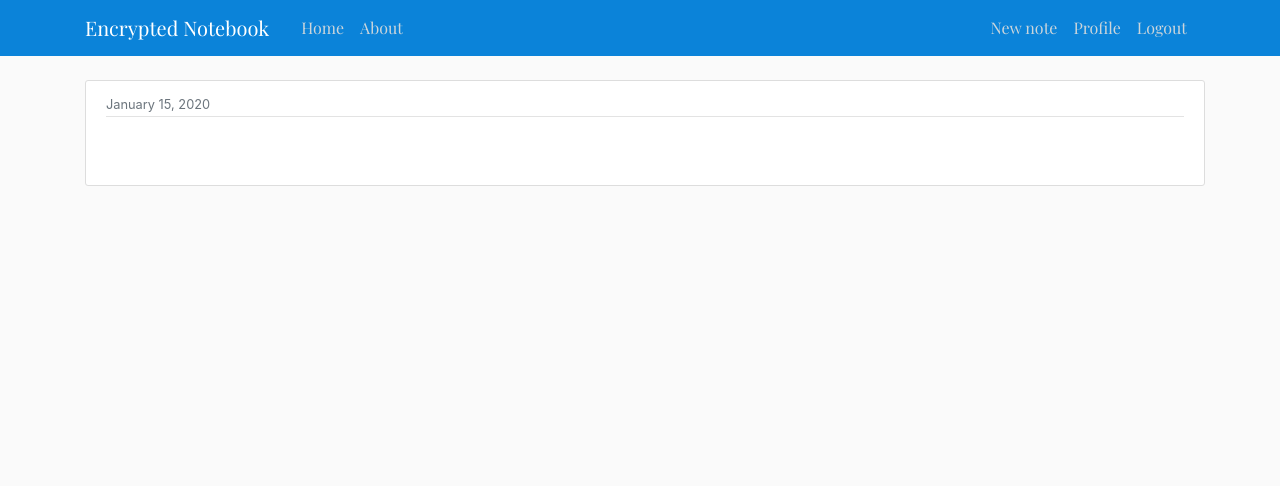
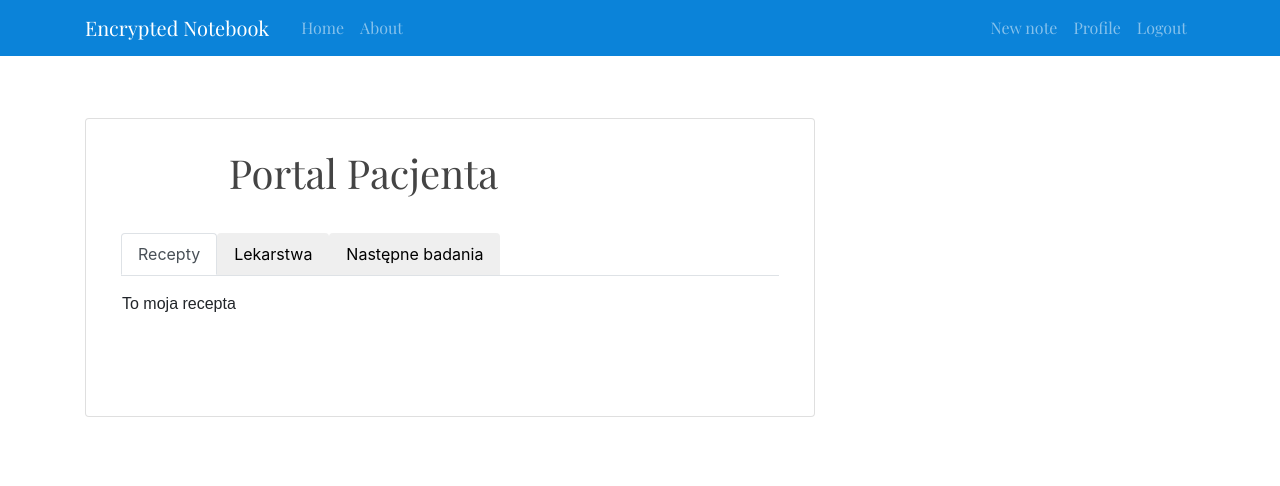
Before and after one commit to AdamPiszczek/cloud-medkit, a Django app: page / in a window 1280 px wide. Shown: the top 486 px of the page. Run offline with Django 3.2, Linux system fonts and the light colour scheme; a user stored in the database is signed in; tables that the repository leaves empty hold one stand-in row (values such as "Sample post"); some libraries are stand-ins or nearby versions.

Commit message:
nav-table done

```diff
--- a/notes/templates/notes/base.html
+++ b/notes/templates/notes/base.html
@@ -12,7 +12,7 @@
     <link rel="preconnect" href="https://fonts.gstatic.com" crossorigin>
     <link href="https://fonts.googleapis.com/css2?family=Playfair+Display&display=swap" rel="stylesheet">
     <link rel="stylesheet" type="text/css" href="{% static 'notes/main.css' %}">
-
+    <link rel="stylesheet" href="https://cdn.jsdelivr.net/npm/bootstrap@4.3.1/dist/css/bootstrap.min.css" integrity="sha384-ggOyR0iXCbMQv3Xipma34MD+dH/1fQ784/j6cY/iJTQUOhcWr7x9JvoRxT2MZw1T" crossorigin="anonymous">
     <link rel="icon" type="image/x-icon" href="{% static 'notes/images/favicon.ico' %}">
 
     {% if title %}
@@ -66,6 +66,9 @@
 
     <!-- Optional JavaScript -->
     <!-- jQuery first, then Popper.js, then Bootstrap JS -->
+    <script src="https://cdn.jsdelivr.net/npm/bootstrap@5.2.0/dist/js/bootstrap.bundle.min.js"
+    integrity="sha384-A3rJD856KowSb7dwlZdYEkO39Gagi7vIsF0jrRAoQmDKKtQBHUuLZ9AsSv4jD4Xa"
+    crossorigin="anonymous"></script>
     <script src="https://code.jquery.com/jquery-3.2.1.slim.min.js" integrity="sha384-KJ3o2DKtIkvYIK3UENzmM7KCkRr/rE9/Qpg6aAZGJwFDMVNA/GpGFF93hXpG5KkN" crossorigin="anonymous"></script>
     <script src="https://cdnjs.cloudflare.com/ajax/libs/popper.js/1.12.9/umd/popper.min.js" integrity="sha384-ApNbgh9B+Y1QKtv3Rn7W3mgPxhU9K/ScQsAP7hUibX39j7fakFPskvXusvfa0b4Q" crossorigin="anonymous"></script>
     <script src="https://maxcdn.bootstrapcdn.com/bootstrap/4.0.0/js/bootstrap.min.js" integrity="sha384-JZR6Spejh4U02d8jOt6vLEHfe/JQGiRRSQQxSfFWpi1MquVdAyjUar5+76PVCmYl" crossorigin="anonymous"></script>
--- a/notes/templates/notes/home.html
+++ b/notes/templates/notes/home.html
@@ -2,15 +2,46 @@
 {% block content %}
 {% for note in notes %}
 {% if note.author == user %}
-<article class="media content-section">
-    <div class="media-body">
-        <div class="article-metadata">
-            <small class="text-muted">{{ note.date_posted|date:"F d, Y" }}</small>
+
+<h1>TEST </h1>
+<div class="card" style="width: 100%; margin-bottom: 70px; margin-top: 70px; background-color: rgba(255,255,255, 0.5); ">
+    <div class="row" >
+    <div class="col-lg-7" style="text-align: end; margin-top: 30px;" ><h1>Portal Pacjenta</h1></div>
+        <div class="col-lg-5">
+
         </div>
-        <h2><a class="article-title" href="{% url 'note-detail' note.id %}">{{ note.title }}</a></h2>
-        <p class="article-content">{{ note.content }}</p>
-    </div>
-</article>
+</div>
+<div class="card-body" style="width: 100%; margin-top: -40px;">
+    <div class="container my-5" style="width: 100%">
+        <nav style="width: 100%">
+            <div class="nav nav-tabs" id="nav-tab" role="tablist" style="width: 100%">
+                <button class="nav-link active" id="nav-recepta-tab" data-bs-toggle="tab"
+                data-bs-target="#nav-recepta" type="button" role="tab" aria-controls="nav-recepta-tab" aria-selected='true'> Recepty </button>
+                <button class="nav-link " id="nav-leki-tab" data-bs-toggle="tab"
+                data-bs-target="#nav-leki" type="button" role="tab" aria-controls="nav-leki" aria-selected='false'> Lekarstwa </button>
+                <button class="nav-link " id="nav-badania-tab" data-bs-toggle="tab"
+                data-bs-target="#nav-badania" type="button" role="tab" aria-controls="nav-badania" aria-selected='false'> Następne badania </button>
+            </div>
+        </nav>
+
+        <div class="tab-content" id="nav-tabContent">
+            <div class="tab-pane fade show active p-3" id="nav-recepta" role="tabpanel" aria-labelledby="nav-recepta-tab">
+                <div class="row"  style="width: 100%">
+                    <p>To moja recepta </p>
+                </div>
+            </div>
+            <div class="tab-pane fade show  p-3" id="nav-leki" role="tabpanel" aria-labelledby="nav-leki-tab">
+                <div class="row"  style="width: 100%">
+                    <p>To moje leki </p>
+                </div>
+            </div>
+            <div class="tab-pane fade show  p-3" id="nav-badania" role="tabpanel" aria-labelledby="nav-badania-tab">
+                <div class="row"  style="width: 100%">
+                    <p>To moje badania </p>
+                </div>
+            </div>
+        </div>
+
 {% endif %}
 {% endfor %}
 {% if not user.is_authenticated %}
```
